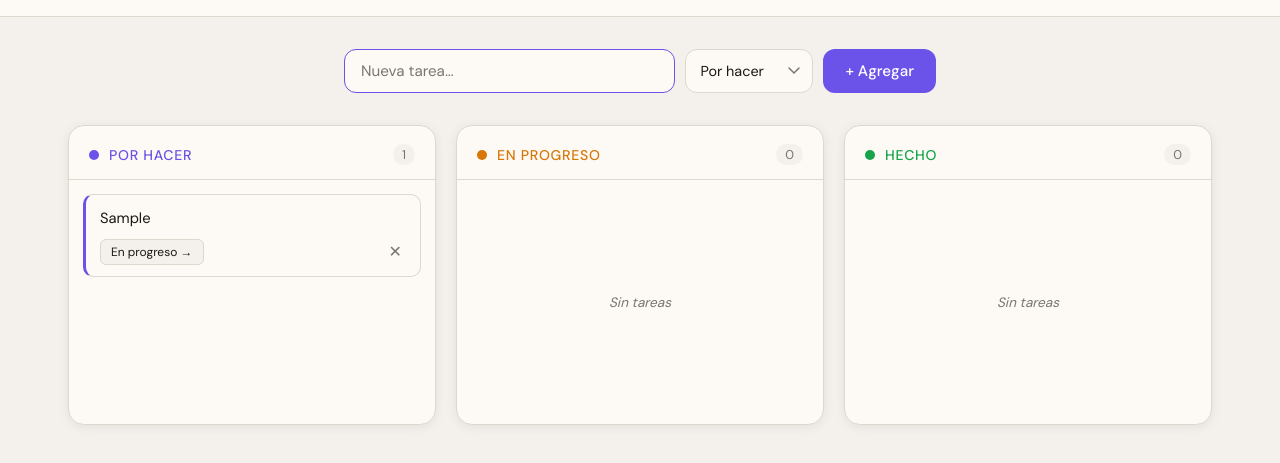
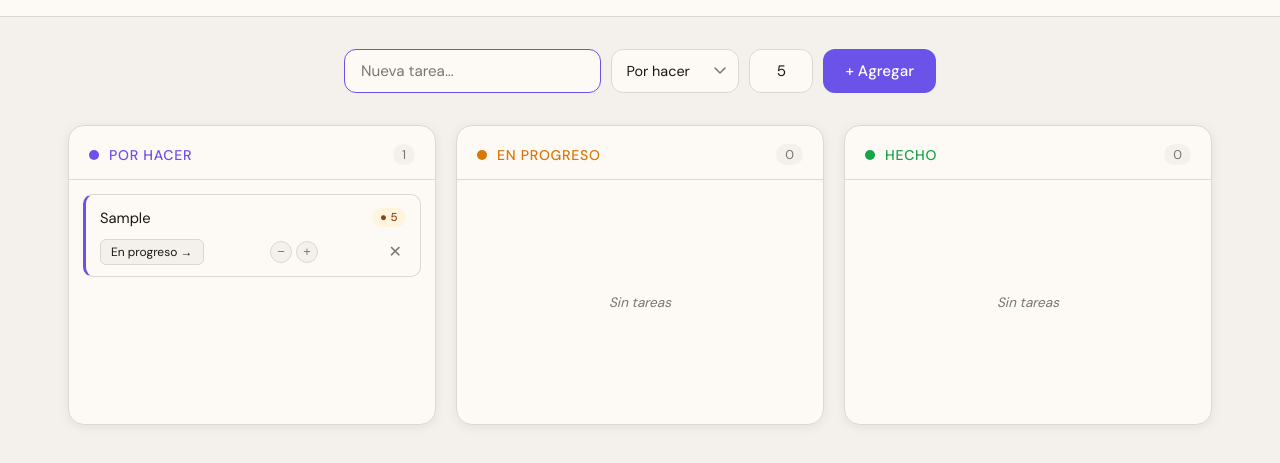
Before and after one commit to hernan-boop/To-do-list, a plain HTML site: page Todo.html in a window 1280 px wide. Both pictures are taken after typing "Sample" into the empty fields and a click on the button "+ Agregar". Shown: the part 71-534 px from the top of the page. Drawn offline with Linux system fonts and the light colour scheme.

Commit message:
Update Todo.html

```diff
--- a/Todo.html
+++ b/Todo.html
@@ -265,6 +265,52 @@
   }
   .del-btn:hover { color: var(--danger); background: #FEE2E2; }
 
+  /* ── PRIORITY ── */
+  .priority-badge {
+    display: inline-flex;
+    align-items: center;
+    gap: 4px;
+    font-size: 0.72rem;
+    font-weight: 500;
+    padding: 2px 8px;
+    border-radius: 20px;
+    letter-spacing: 0.03em;
+    flex-shrink: 0;
+  }
+  .p-high   { background: #FEE2E2; color: #991B1B; }
+  .p-mid    { background: #FFF4DE; color: #92400E; }
+  .p-low    { background: #F1F5F9; color: #475569; }
+
+  .priority-stepper {
+    display: flex;
+    align-items: center;
+    gap: 4px;
+    margin-left: auto;
+  }
+  .prio-btn {
+    width: 22px; height: 22px;
+    border-radius: 50%;
+    border: 1px solid var(--border);
+    background: var(--bg);
+    cursor: pointer;
+    font-size: 0.8rem;
+    line-height: 1;
+    display: flex; align-items: center; justify-content: center;
+    color: var(--muted);
+    transition: background .12s, color .12s;
+    flex-shrink: 0;
+  }
+  .prio-btn:hover { background: var(--border); color: var(--text); }
+
+  .add-bar input[type="number"] {
+    width: 64px;
+    flex: none;
+    text-align: center;
+    -moz-appearance: textfield;
+  }
+  .add-bar input[type="number"]::-webkit-inner-spin-button,
+  .add-bar input[type="number"]::-webkit-outer-spin-button { -webkit-appearance: none; }
+
   /* ── TOAST ── */
   #toast {
     position: fixed;
@@ -304,6 +350,7 @@
     <option value="prog">En progreso</option>
     <option value="done">Hecho</option>
   </select>
+  <input type="number" id="prio-input" min="1" max="10" value="5" title="Prioridad (1=baja · 10=alta)">
   <button class="btn-add" onclick="addTask()">+ Agregar</button>
 </div>
 
@@ -357,7 +404,9 @@
   function render() {
     COLS.forEach(col => {
       const body = document.getElementById('col-' + col);
-      const items = tasks.filter(t => t.col === col);
+      const items = tasks
+        .filter(t => t.col === col)
+        .sort((a, b) => col === 'done' ? 0 : (b.priority || 5) - (a.priority || 5));
       document.getElementById('count-' + col).textContent = items.length;
       body.innerHTML = '';
       if (!items.length) {
@@ -368,17 +417,42 @@
     });
   }
 
+  function prioClass(p) {
+    if (p >= 8) return 'p-high';
+    if (p >= 4) return 'p-mid';
+    return 'p-low';
+  }
+  function prioLabel(p) {
+    if (p >= 8) return '▲ ' + p;
+    if (p >= 4) return '● ' + p;
+    return '▼ ' + p;
+  }
+
   function buildCard(t) {
+    const p = t.priority || 5;
     const card = document.createElement('div');
     card.className = 'card';
     card.dataset.id = t.id;
 
+    // Top row: text + badge
+    const topRow = document.createElement('div');
+    topRow.style.cssText = 'display:flex;align-items:flex-start;gap:8px;';
+
     const txt = document.createElement('div');
     txt.className = 'card-text';
+    txt.style.flex = '1';
     txt.textContent = t.text;
     txt.title = 'Haz doble clic para editar';
     txt.addEventListener('dblclick', () => startEdit(txt, t));
-    card.appendChild(txt);
+
+    const badge = document.createElement('span');
+    badge.className = 'priority-badge ' + prioClass(p);
+    badge.textContent = prioLabel(p);
+    badge.title = 'Prioridad ' + p + ' de 10';
+
+    topRow.appendChild(txt);
+    topRow.appendChild(badge);
+    card.appendChild(topRow);
 
     const footer = document.createElement('div');
     footer.className = 'card-footer';
@@ -397,6 +471,28 @@
       b.onclick = () => moveTask(t.id, NEXT[t.col]);
       footer.appendChild(b);
     }
+
+    // Priority stepper
+    const stepper = document.createElement('div');
+    stepper.className = 'priority-stepper';
+
+    const btnDown = document.createElement('button');
+    btnDown.className = 'prio-btn';
+    btnDown.textContent = '−';
+    btnDown.title = 'Bajar prioridad';
+    btnDown.disabled = p <= 1;
+    btnDown.onclick = () => changePriority(t.id, -1);
+
+    const btnUp = document.createElement('button');
+    btnUp.className = 'prio-btn';
+    btnUp.textContent = '+';
+    btnUp.title = 'Subir prioridad';
+    btnUp.disabled = p >= 10;
+    btnUp.onclick = () => changePriority(t.id, +1);
+
+    stepper.appendChild(btnDown);
+    stepper.appendChild(btnUp);
+    footer.appendChild(stepper);
 
     const del = document.createElement('button');
     del.className = 'del-btn';
@@ -445,13 +541,22 @@
     const input = document.getElementById('task-input');
     const col   = document.getElementById('col-select').value;
     const text  = input.value.trim();
+    const prio  = Math.min(10, Math.max(1, parseInt(document.getElementById('prio-input').value) || 5));
     if (!text) { input.focus(); return; }
-    tasks.push({ id: Date.now().toString(36) + Math.random().toString(36).slice(2,6), text, col });
+    tasks.push({ id: Date.now().toString(36) + Math.random().toString(36).slice(2,6), text, col, priority: prio });
     save(tasks);
     render();
     input.value = '';
     input.focus();
     toast('Tarea agregada');
+  }
+
+  function changePriority(id, delta) {
+    const t = tasks.find(t => t.id === id);
+    if (!t) return;
+    t.priority = Math.min(10, Math.max(1, (t.priority || 5) + delta));
+    save(tasks);
+    render();
   }
 
   function moveTask(id, newCol) {
```
